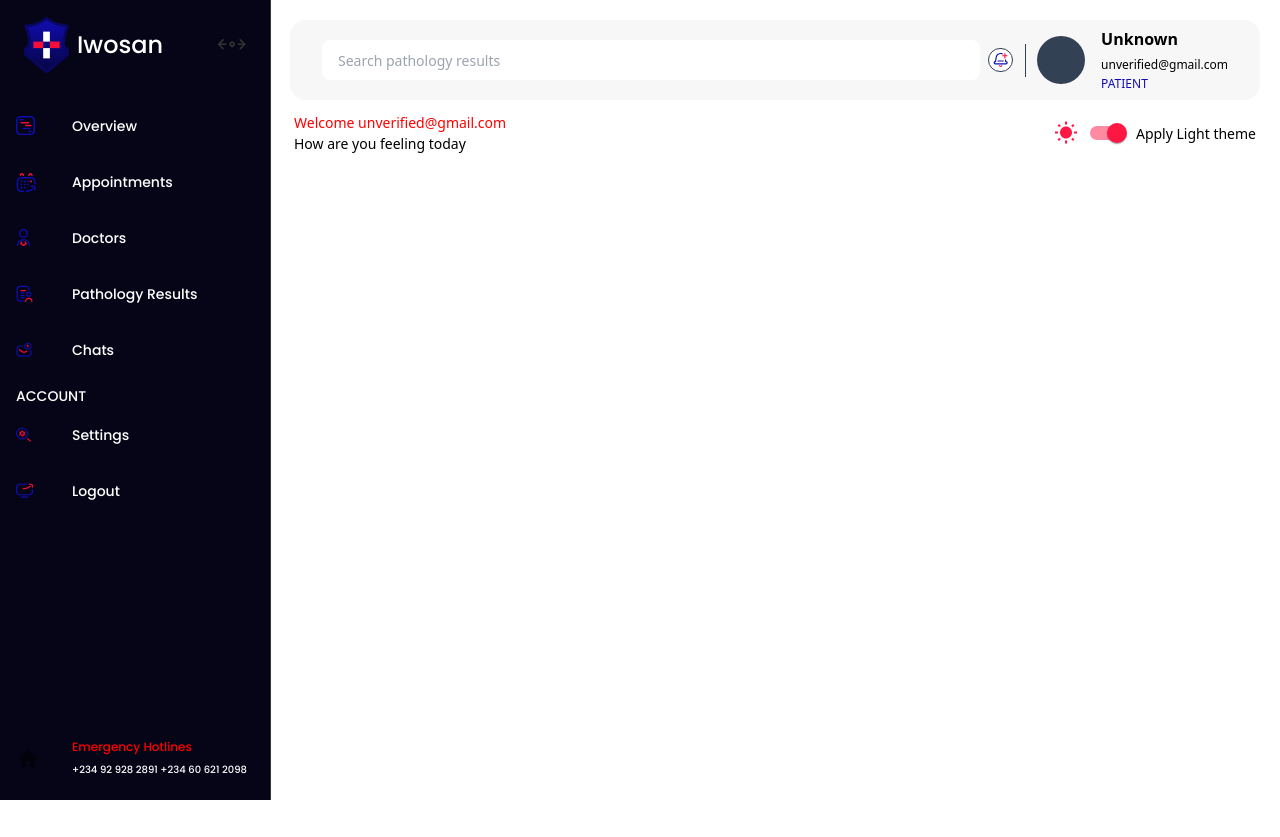
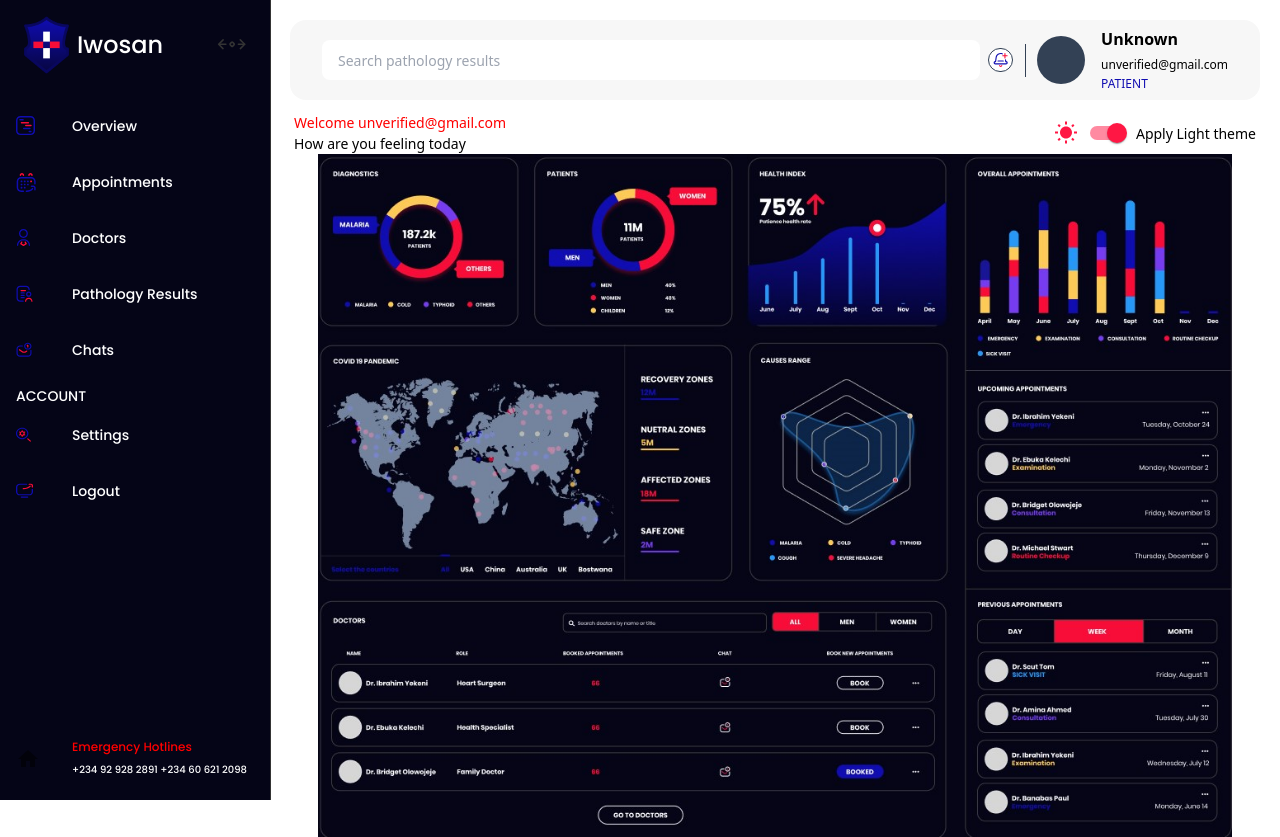
Before and after one commit to MaywedaDev/tractrac_health_app, a React (Vite) app: page /dashboard in a window 1280 px wide. Before the commit the page ends 800 px from the top, so only its background shows below. Built offline with nearby package versions, Linux system fonts and the light colour scheme.

Commit message:
Updated Code

```diff
--- a/src/pages/Dashboard.jsx
+++ b/src/pages/Dashboard.jsx
@@ -1,9 +1,14 @@
 import Layout from "../components/Layout";
+import asset from '../assets/Patient-Dashboard-Overview-Light-Theme.jpg'
+import darkAsset from '../assets/Section67.jpg'
+import userThemeContext from "../stores/userThemeContext";
+import { useContext } from "react";
 const Dashboard = () => {
+    const user = useContext(userThemeContext)
     return (
         <Layout>
-            <div className="px-6">
-
+            <div className="px-6 w-full h-full">
+                <img className="w-full h-full" src={user.theme ? darkAsset : asset} alt="" />
             </div>
 
         </Layout>
```
Also changed, not shown: src/assets/Patient-Dashboard-Overview-Light-Theme.jpg (added), src/assets/Section67.jpg (added).
